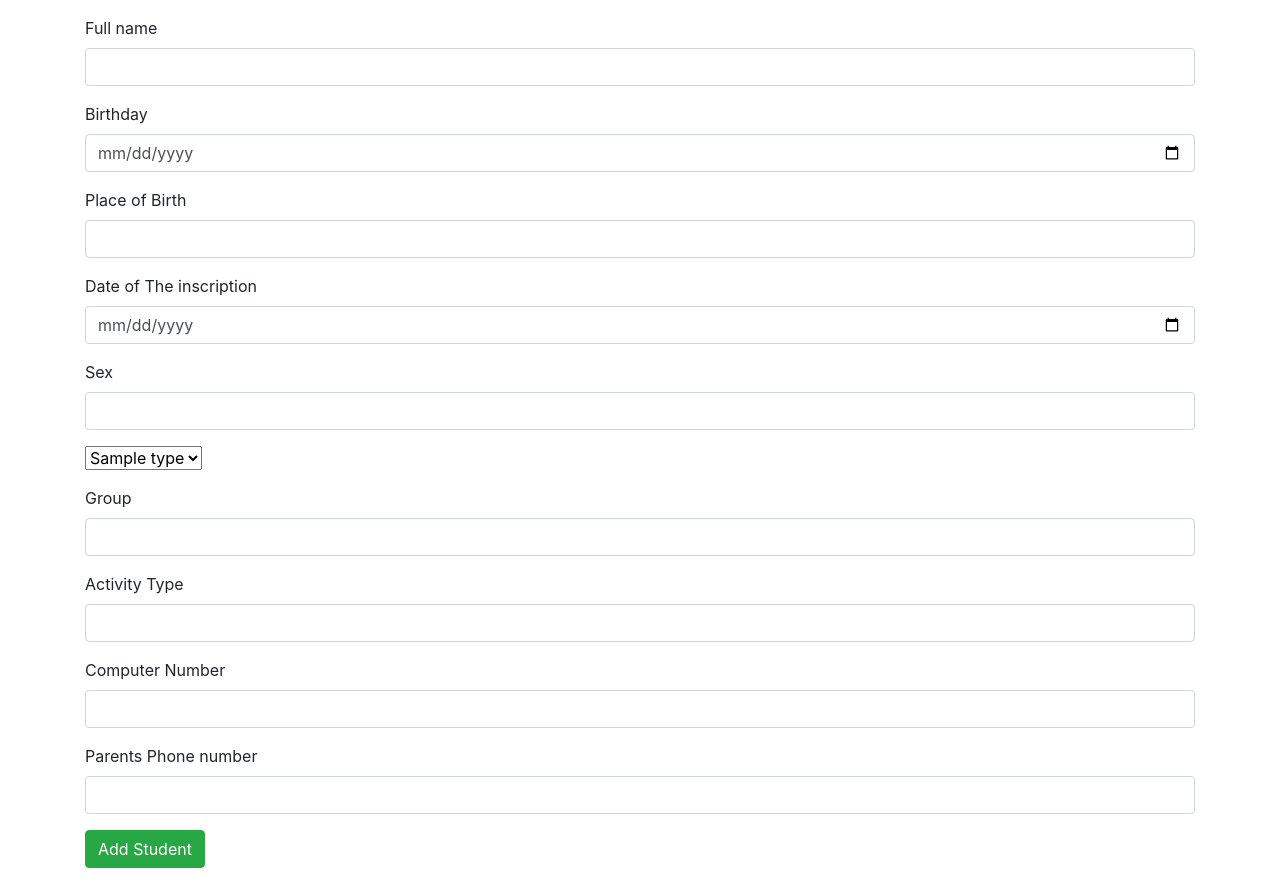
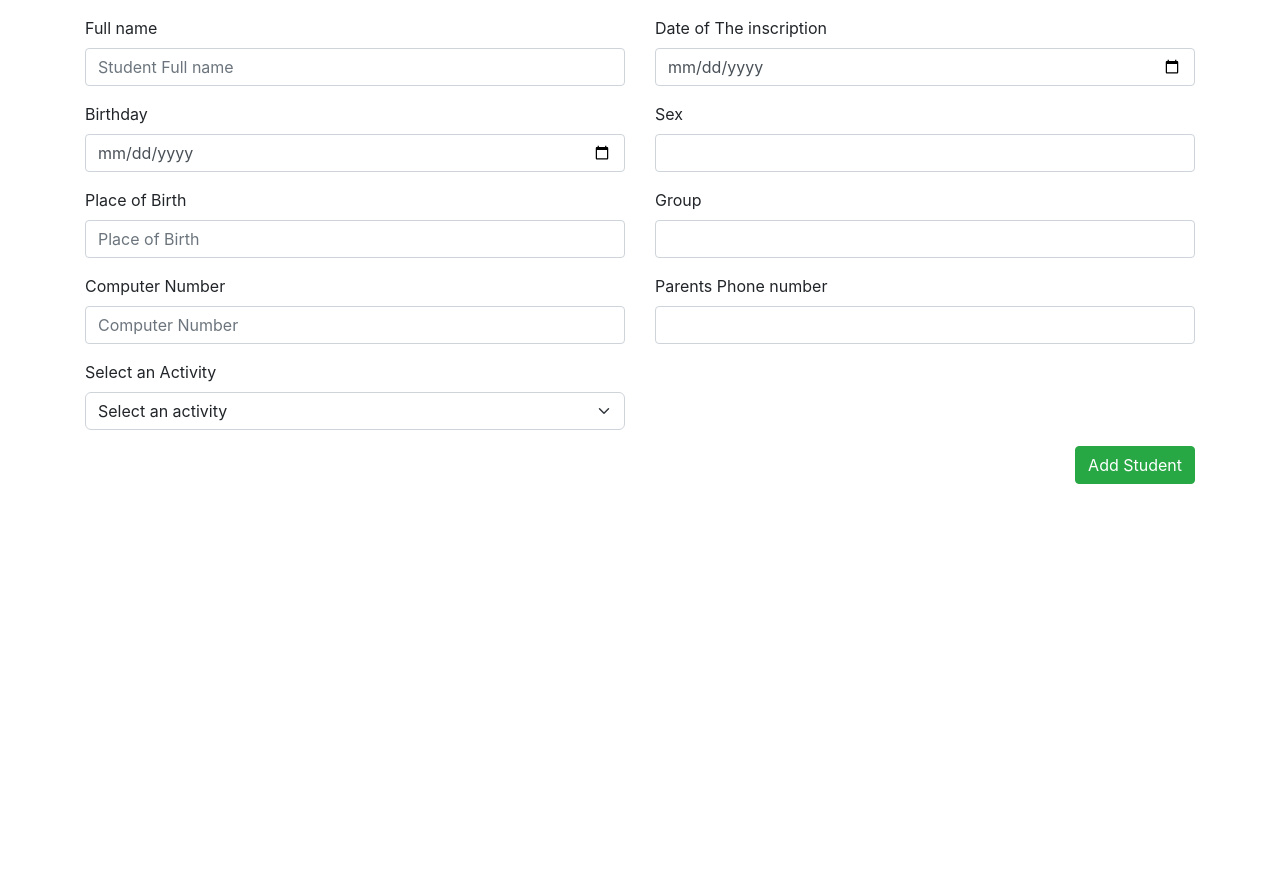
Before and after one commit to SaberHardy/ManarPlatform, a Flask app: page /create in a window 1280 px wide. Shown: the part 56-940 px from the top of the page. After the commit the page ends 540 px from the top, so only its background shows below. Run offline with Flask 2, Linux system fonts and the light colour scheme; tables that the repository leaves empty hold one stand-in row (values such as "Sample post"); some libraries are stand-ins or nearby versions.

Commit message:
divide inputs in html

```diff
--- a/app.py
+++ b/app.py
@@ -38,7 +38,7 @@ def create():
         inscription_date = request.form['inscription_date']
         sex = request.form['sex']
         group = request.form['group']
-        activity_type = request.form['activity_type']
+        activity_type = request.form.get('activity_type')
         computer_nbr = request.form['computer_nbr']
         parents_phone = request.form['parents_phone']
 
--- a/templates/manar/create_student.html
+++ b/templates/manar/create_student.html
@@ -2,10 +2,13 @@
 
 {% block content %}
     <div class="container my-3">
-        <form action='' method="POST">
+        <form action='/create' method="POST">
+            <div class="row">
+                <div class="col-6">
                     <div class="form-group">
                         <label for="fullname">Full name</label>
-                <input type="text" class="form-control" name="fullname" required/>
+                        <input type="text" placeholder="Student Full name" class="form-control" name="fullname"
+                               required/>
                     </div>
 
                     <div class="form-group">
@@ -15,8 +18,26 @@
 
                     <div class="form-group">
                         <label for="exampleInputEmail1">Place of Birth</label>
-                <input type="text" class="form-control" name="place_of_birth" required/>
+                        <input type="text" placeholder="Place of Birth" class="form-control" name="place_of_birth"
+                               required/>
                     </div>
+                    <div class="form-group">
+                        <label for="computer_nbr">Computer Number</label>
+                        <input placeholder="Computer Number" class="form-control" type="text" name="computer_nbr"/>
+                    </div>
+                    <div class="form-group">
+                        <label for="computer_nbr">Select an Activity</label>
+
+                        <select class="form-select" aria-label="Default select example">
+                            <option selected>Select an activity</option>
+                            {% for activity in activities %}
+                                <option value="{{ activity }}" name="activity_type">{{ activity }}</option>
+                            {% endfor %}
+                        </select>
+                    </div>
+                </div>
+
+                <div class="col-6">
                     <div class="form-group">
                         <label for="exampleInputEmail1">Date of The inscription</label>
                         <input type="date" class="form-control" name="inscription_date" required/>
@@ -27,33 +48,17 @@
                     </div>
 
                     <div class="form-group">
-                <select name="language" id="language">
-                    {% for activity in activities %}
-                    <option value="javascript">{{ activity }}</option>
-                    {% endfor %}
-                </select>
-            </div>
-
-            <div class="form-group">
                         <label for="group">Group</label>
                         <input class="form-control" type="text" name="group" required/>
                     </div>
 
                     <div class="form-group">
-                <label for="group">Activity Type</label>
-                <input class="form-control" type="text" name="activity_type" required/>
-            </div>
-
-            <div class="form-group">
-                <label for="computer_nbr">Computer Number</label>
-                <input class="form-control" type="text" name="computer_nbr"/>
-            </div>
-            <div class="form-group">
                         <label for="parents_phone"> Parents Phone number</label>
                         <input class="form-control" type="text" name="parents_phone" required/>
                     </div>
-
-            <button class="btn btn-success" type="submit">Add Student</button>
+                </div>
+            </div>
+            <button class="btn btn-success float-right" type="submit">Add Student</button>
         </form>
     </div>
 {% endblock %}
```
Lines whose indentation alone changed are shown as unchanged.
